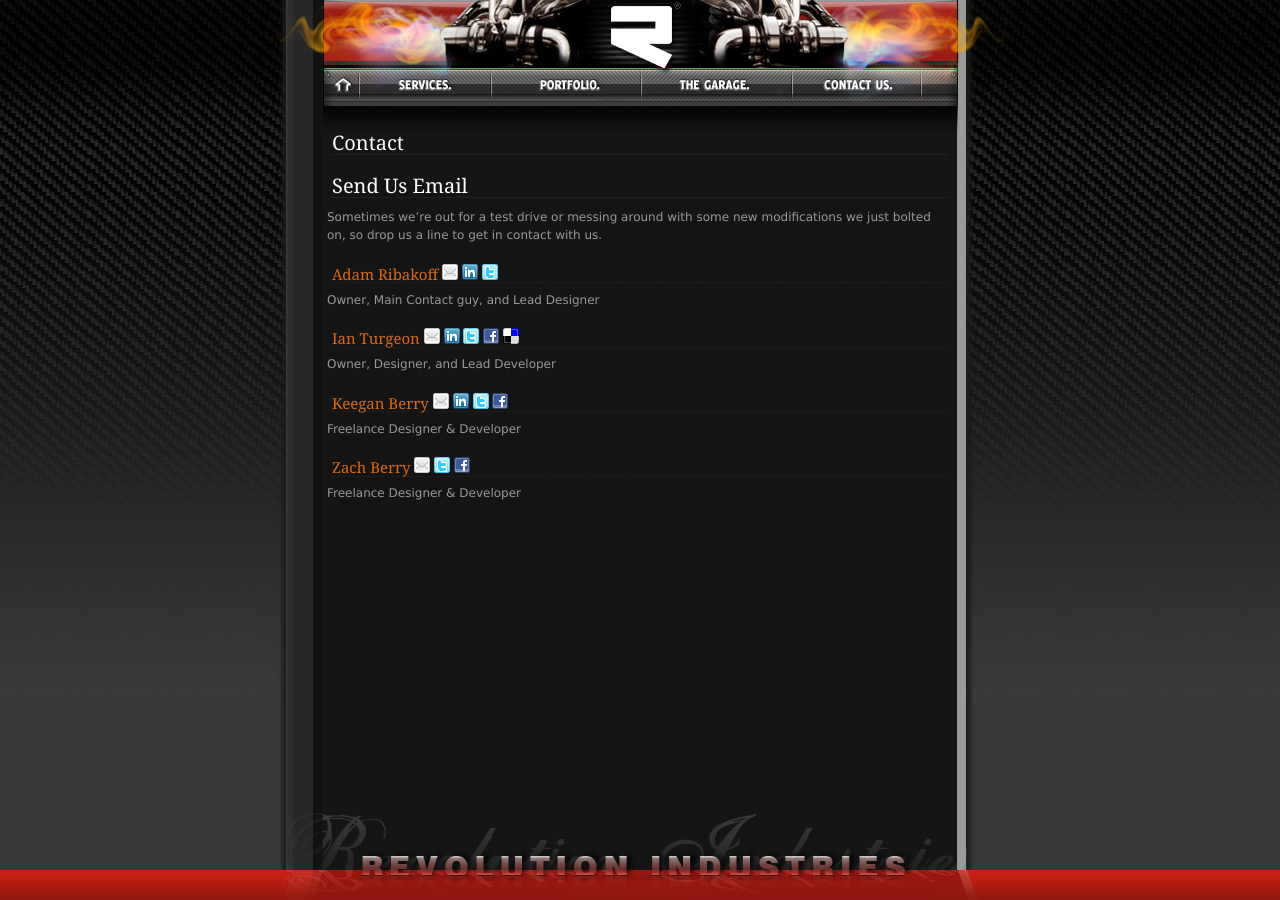
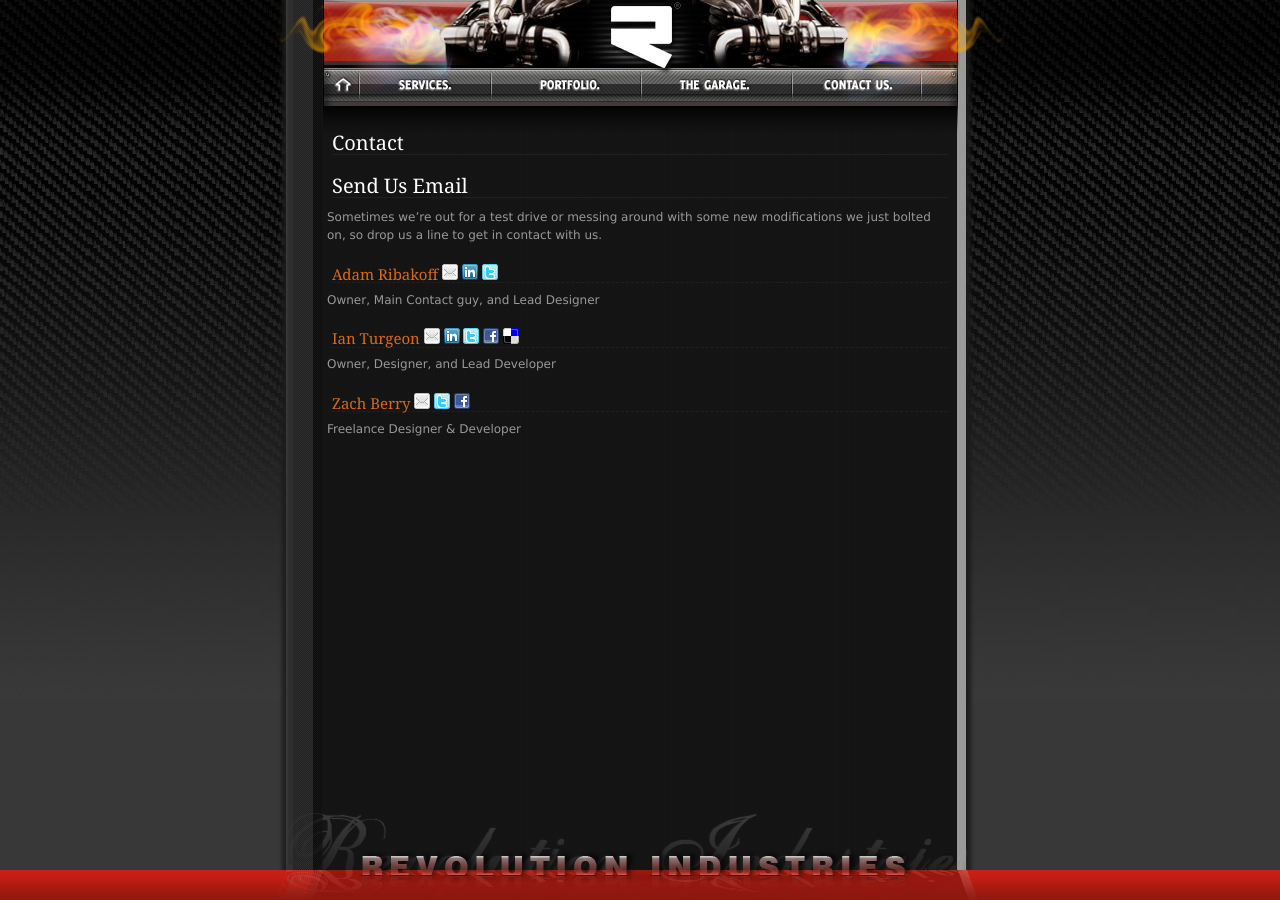
Before and after one commit to RevolutionIndustries/Revolution-Industries-Website, a Jekyll site: the page built from contact.md, in a window 1280 px wide. Built offline with Jekyll 4.4.1, drawn with Linux system fonts in a browser that asks for light colours.

Commit message:
Remove Keegan from contact page

```diff
--- a/contact.md
+++ b/contact.md
@@ -15,8 +15,5 @@ Owner, Main Contact guy, and Lead Designer
 ## Ian Turgeon <a title="email"  href="ma&#105;l&#116;o&#58;&#105;&#97;&#110;&#64;&#114;&#101;&#118;&#45;&#105;&#110;&#46;&#99;&#111;&#109;"><img src="/assets/images/email.png" alt="email" /></a> <a title="linkedin" href="http://www.linkedin.com/in/iturgeon"><img src="/assets/images/linkedin.png" alt="linkedin" /></a> <a title="twitter" href="http://twitter.com/iturgeon"><img src="/assets/images/twitter.png" alt="twitter" /></a> <a title="facebook" href="http://www.facebook.com/iturgeon"><img src="/assets/images/facebook.png" alt="facebook" /></a> <a title="delicious" href="http://delicious.com/iturgeon/"><img src="/assets/images/delicious.png" alt="delicious" /></a>
 Owner, Designer, and Lead Developer
 
-## Keegan Berry <a title="email" href="&#109;&#97;&#105;&#108;&#116;&#111;&#58;%6&#66;e&#101;g%&#54;1n&#64;%72&#101;v-&#105;n&#46;%&#54;3om"><img src="/assets/images/email.png" alt="email" /></a> <a title="linkedin" href="http://www.linkedin.com/pub/keegan-berry/13/8a7/552"><img src="/assets/images/linkedin.png" alt="linkedin" /></a> <a title="twitter" href="http://twitter.com/keegan"><img src="/assets/images/twitter.png" alt="twitter" /></a> <a title="facebook" href="http://www.facebook.com/#/keglegs"><img src="/assets/images/facebook.png" alt="facebook" /></a>
-Freelance Designer &amp; Developer
-
 ## Zach Berry <a title="email"  href="m&#97;&#105;l&#116;o&#58;z%61c&#37;68&#64;r&#101;v%2Din&#46;&#37;63om"><img src="/assets/images/email.png" alt="email" /></a> <a title="twitter" href="http://twitter.com/zachberry"><img src="/assets/images/twitter.png" alt="twitter" /></a> <a title="facebook" href="http://www.facebook.com/#/zachary.berry"><img src="/assets/images/facebook.png" alt="facebook" /></a>
 Freelance Designer &amp; Developer
```
